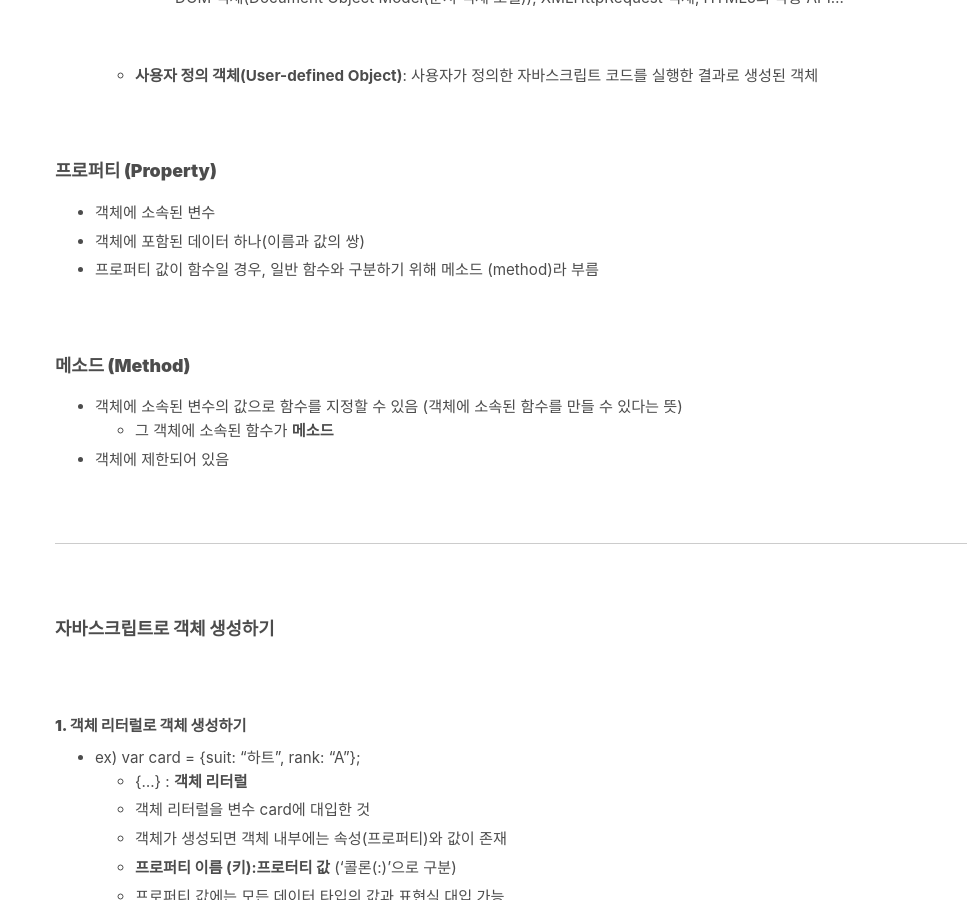
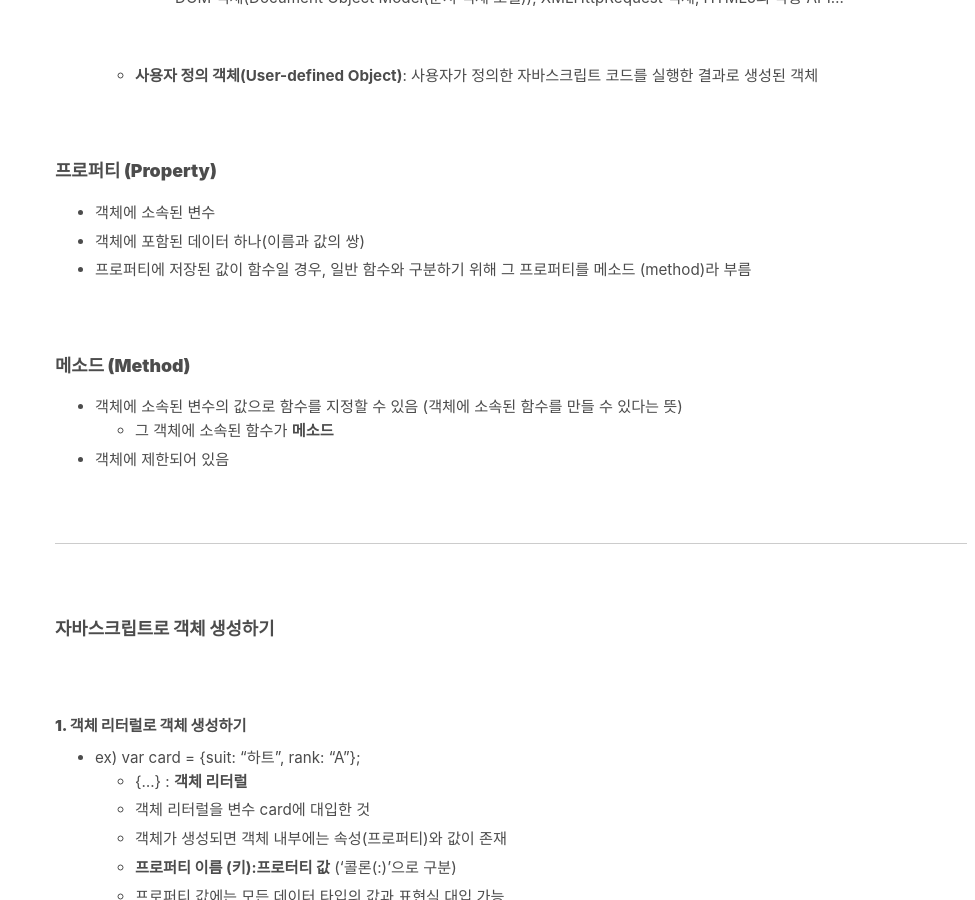
Before and after one commit to absolutelyfullycapable/absolutelyfullycapable.github.io, a Jekyll site: the page built from _posts/2020-09-13-JavaScript-객체의기초와생성방법.md, in a window 1280 px wide and 900 px high, scrolled down 553 px. Shown: the whole window, without its empty margins (305-1280 px from the left). Built offline with Jekyll 4.4.1, drawn with Linux system fonts in a browser that asks for light colours; some of the changed text lies outside the part shown.

Commit message:
Update 2020-09-13-JavaScript-객체의기초와생성방법.md

```diff
--- a/_posts/2020-09-13-JavaScript-객체의기초와생성방법.md
+++ b/_posts/2020-09-13-JavaScript-객체의기초와생성방법.md
@@ -28,7 +28,7 @@ comments: true
 
 - 객체에 소속된 변수
 - 객체에 포함된 데이터 하나(이름과 값의 쌍)
-- 프로퍼티 값이 함수일 경우, 일반 함수와 구분하기 위해 메소드 (method)라 부름
+- 프로퍼티에 저장된 값이 함수일 경우, 일반 함수와 구분하기 위해 그 프로퍼티를 메소드 (method)라 부름
 
 <br>
 
@@ -166,13 +166,6 @@ console.log(address.연락처);
 - - -
 <br>
 
-- 매서드
-	- 프로퍼티에 저장된 값의 타입이 함수일 때 그 프로퍼티를 매서드라고 부름
-
-<br>
-- - -
-<br>
-
 #### **2. 생성자로 객체 생성하기**
 - **생성자**: new 연산자로 객체를 생성할 것이라 기대하고 만든 함수
 - 생성자로 객체를 생성할 때는 **new 연산자** 사용
```
